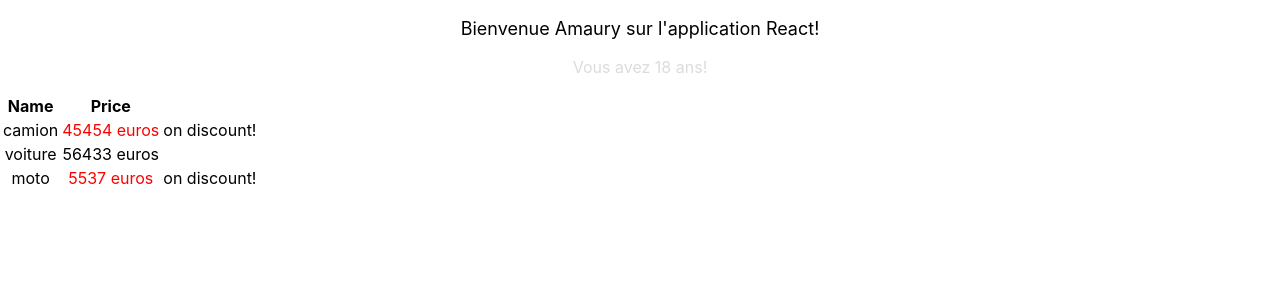
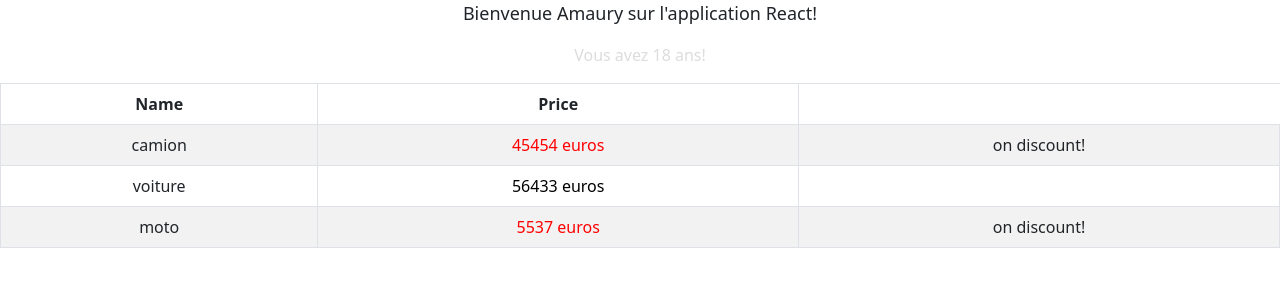
Before and after one commit to phil-form/TbReact, a React (Create React App) app in the folder src/exercice/Amaury/: page / in a window 1280 px wide. Shown: the top 300 px of the page. Built offline with nearby package versions, Linux system fonts and the light colour scheme.

Commit message:
add some bootstrap style

```diff
--- a/src/exercice/Amaury/package.json
+++ b/src/exercice/Amaury/package.json
@@ -6,7 +6,9 @@
     "@testing-library/jest-dom": "^5.16.5",
     "@testing-library/react": "^13.3.0",
     "@testing-library/user-event": "^13.5.0",
+    "bootstrap": "^5.2.0",
     "react": "^18.2.0",
+    "react-bootstrap": "^2.5.0",
     "react-dom": "^18.2.0",
     "react-scripts": "5.0.1",
     "web-vitals": "^2.1.4"
--- a/src/exercice/Amaury/src/App.js
+++ b/src/exercice/Amaury/src/App.js
@@ -1,4 +1,5 @@
 import logo from './logo.svg';
+import 'bootstrap/dist/css/bootstrap.min.css';
 import './App.css';
 import Welcome from './components/welcome/welcome';
 import List from './components/list/list';
--- a/src/exercice/Amaury/src/components/list/list.jsx
+++ b/src/exercice/Amaury/src/components/list/list.jsx
@@ -1,3 +1,4 @@
+import Table from 'react-bootstrap/Table';
 
 
 const List = ({products}) => {
@@ -13,7 +14,7 @@
 
     return (
         <>
-            <table>
+            <Table striped bordered hover>
                 <thead>
                     <tr>
                         <th>Name</th>
@@ -23,7 +24,7 @@
                 <tbody>
                     {listItems}
                 </tbody>
-            </table>
+            </Table>
         </>
     );
 };
```
Also changed, not shown: 1 other file (tests, documents, lock files or other folders).
